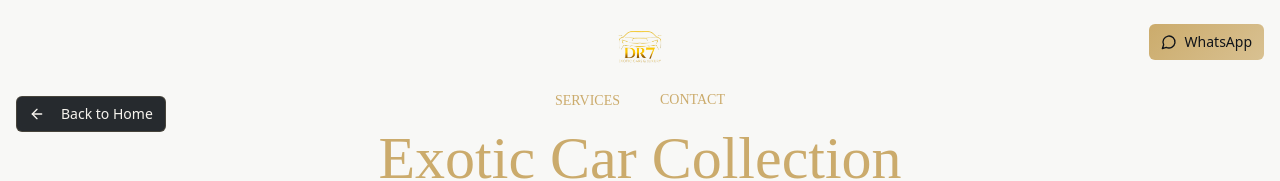
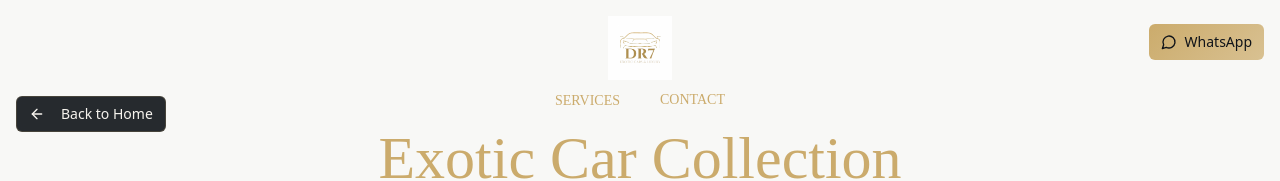
Before and after one commit to bonaparks-dev/dr7-exotic-escape, a React (Vite) app: page /rentals in a window 1280 px wide. Shown: the top 181 px of the page. Built offline with nearby package versions, Linux system fonts and the light colour scheme; a web font is replaced by a local one.

Commit message:
Update Header.tsx

```diff
--- a/src/components/Header.tsx
+++ b/src/components/Header.tsx
@@ -44,7 +44,7 @@ export function Header() {
           {/* Logo centré */}
           <a href="/" className="z-10 pt-2">
             <img
-              src="/lovable-uploads/f625c9f3-98fc-4327-8e35-dea92f9b3761.png"
+              src="/logo1.png"
               alt="DR7 Exotic Cars & Luxury"
               className="h-16 w-auto"
             />
```
